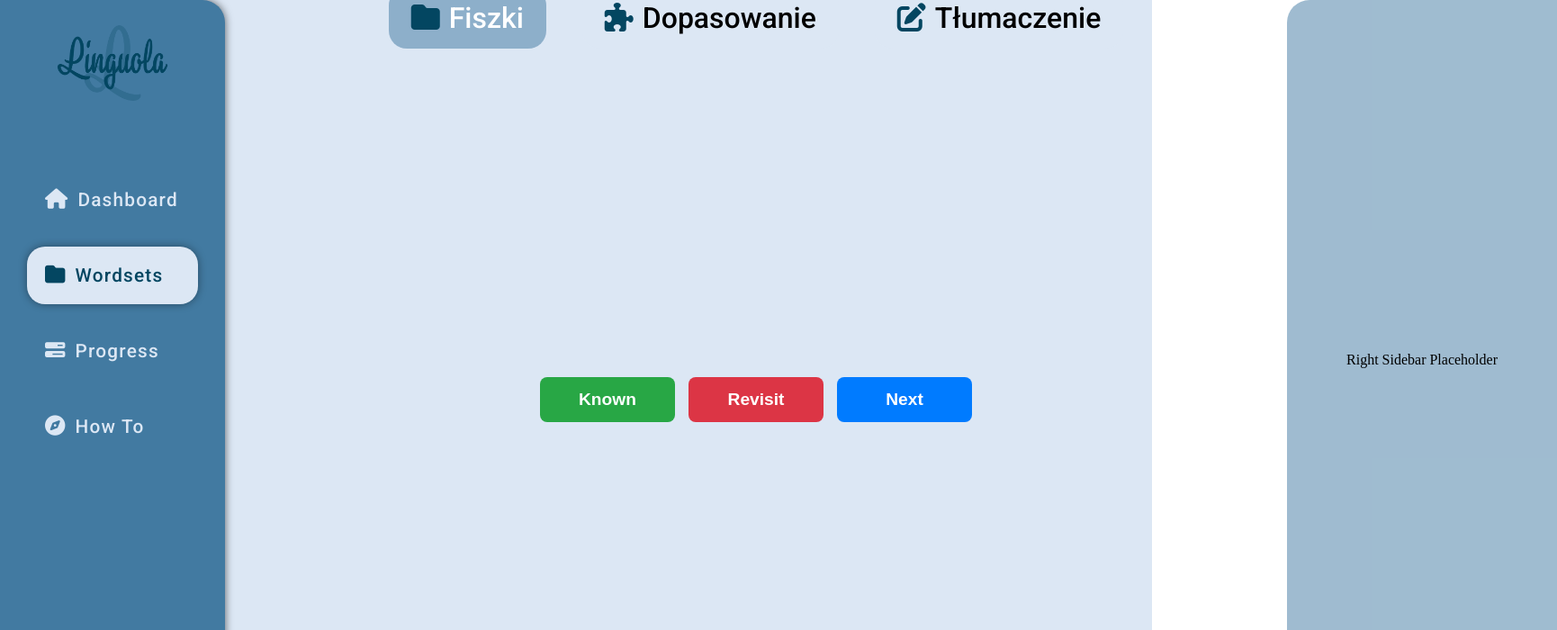
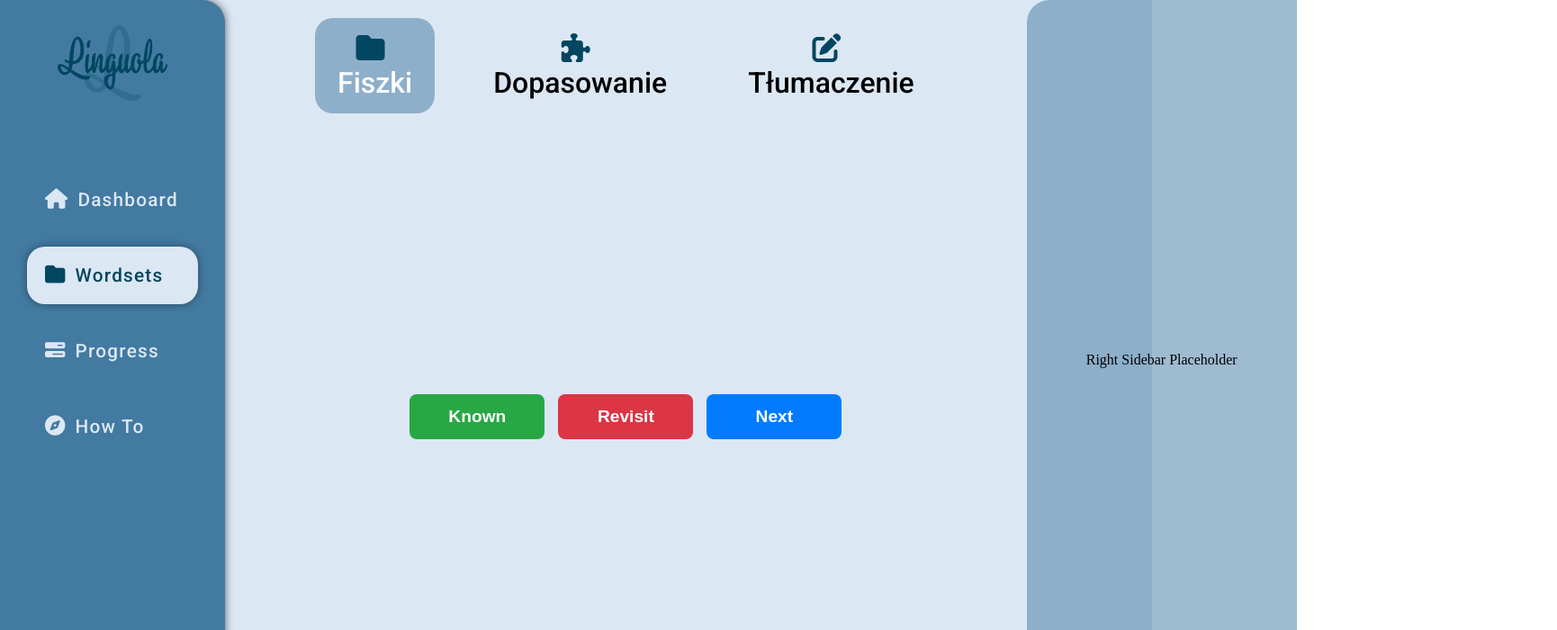
Before and after one commit to PawlDani/Linguola, a React (Vite) app: page /wordsets/1/exercises in a window 1280 px wide. Shown: the top 700 px of the page at 90% size, 1730 px wide, since content can reach past the window. Built offline with nearby package versions, Linux system fonts and the light colour scheme; no server answers; the database is empty.

Commit message:
Adjust component styling for exercises

```diff
--- a/src/components/Exercises/Exercise.scss
+++ b/src/components/Exercises/Exercise.scss
@@ -1,4 +1,10 @@
 @import '../../styles/variables.scss';
+
+.exercise-container {
+  display: flex;
+  flex-direction: column;
+  justify-content: flex-start;
+  height: 100%;
 
   .exercise-selector {
     display: flex;
@@ -33,3 +39,13 @@
       }
     }
   }
+  .game-container {
+    flex-grow: 1;
+    display: flex;
+    justify-content: center;
+    align-items: center;
+    flex-direction: column;
+    overflow-y: auto;
+    max-height: 100vh;
+  }
+}
--- a/src/components/Exercises/ExerciseComponent.jsx
+++ b/src/components/Exercises/ExerciseComponent.jsx
@@ -35,7 +35,7 @@
 
   // Renderowanie komponentu
   return (
-    <div>
+    <div className="exercise-container">
       <div className="exercise-selector">
         <button
           onClick={() => handleGameChange('flashcards')}
@@ -59,10 +59,11 @@
           Tłumaczenie
         </button>
       </div>
-
-      {activeGame === 'flashcards' && <FlashcardComponent terms={terms} />}
-      {activeGame === 'matching' && <MatchingGameComponent terms={terms} />}
-      {activeGame === 'translation' && <TranslationComponent terms={terms} />}
+      <div className="game-container">
+        {activeGame === 'flashcards' && <FlashcardComponent terms={terms} />}
+        {activeGame === 'matching' && <MatchingGameComponent terms={terms} />}
+        {activeGame === 'translation' && <TranslationComponent terms={terms} />}
+      </div>
     </div>
   );
 };
--- a/src/components/Exercises/Translation/Translation.scss
+++ b/src/components/Exercises/Translation/Translation.scss
@@ -3,6 +3,7 @@
 
 .translation-game-container {
   @extend %game-container;
+  position: relative;
 
   .translation-card {
     display: flex;
@@ -29,7 +30,6 @@
     .term {
       font-size: $font-size-translation-term-defintion;
       font-weight: bold;
-      margin-bottom: 20px;
     }
 
     .your-answer,
@@ -47,12 +47,13 @@
   }
 
   input[type='text'] {
-    padding: 10px 20px;
+    padding: 5px 20px;
     width: 400px;
     border-radius: $border-radius-translation-card;
     border: 2px solid $color-secondary;
     font-size: $font-size-translation-term-defintion;
     margin-bottom: 20px;
+    text-align: center;
   }
 
   .button-container {
@@ -89,7 +90,9 @@
   }
 
   .answer-header {
+    position: absolute;
     margin-bottom: 10px;
+    top: -40px;
     font-size: 32px;
     font-weight: bold;
     text-align: center;
--- a/src/components/Exercises/Translation/TranslationComponent.jsx
+++ b/src/components/Exercises/Translation/TranslationComponent.jsx
@@ -47,7 +47,7 @@
       {/* Umożliwienie obsługi zdarzeń klawiatury */}
       {isCorrect !== null && (
         <h2 className={`answer-header ${isCorrect ? 'correct' : 'incorrect'}`}>
-          {isCorrect ? 'Poprawna' : 'Niepoprawna'} {/* Nagłówek informujący o poprawności odpowiedzi */}
+          {isCorrect ? 'Dobrze' : 'Źle'} {/* Nagłówek informujący o poprawności odpowiedzi */}
         </h2>
       )}
       <div className={`translation-card ${isCorrect ? 'correct' : isCorrect === false ? 'incorrect' : ''}`}>
--- a/src/components/Exercises/_common.scss
+++ b/src/components/Exercises/_common.scss
@@ -1,11 +1,7 @@
 // Wspolny styl dla wszystkich komponentow w folderze Exercises
 
 %game-container {
-  height: 600px;
-  min-width: 980px;
   display: flex;
   flex-direction: column;
-  justify-content: center;
   align-items: center;
-  margin: 80px auto;
 }
```
Lines whose indentation alone changed are shown as unchanged.
